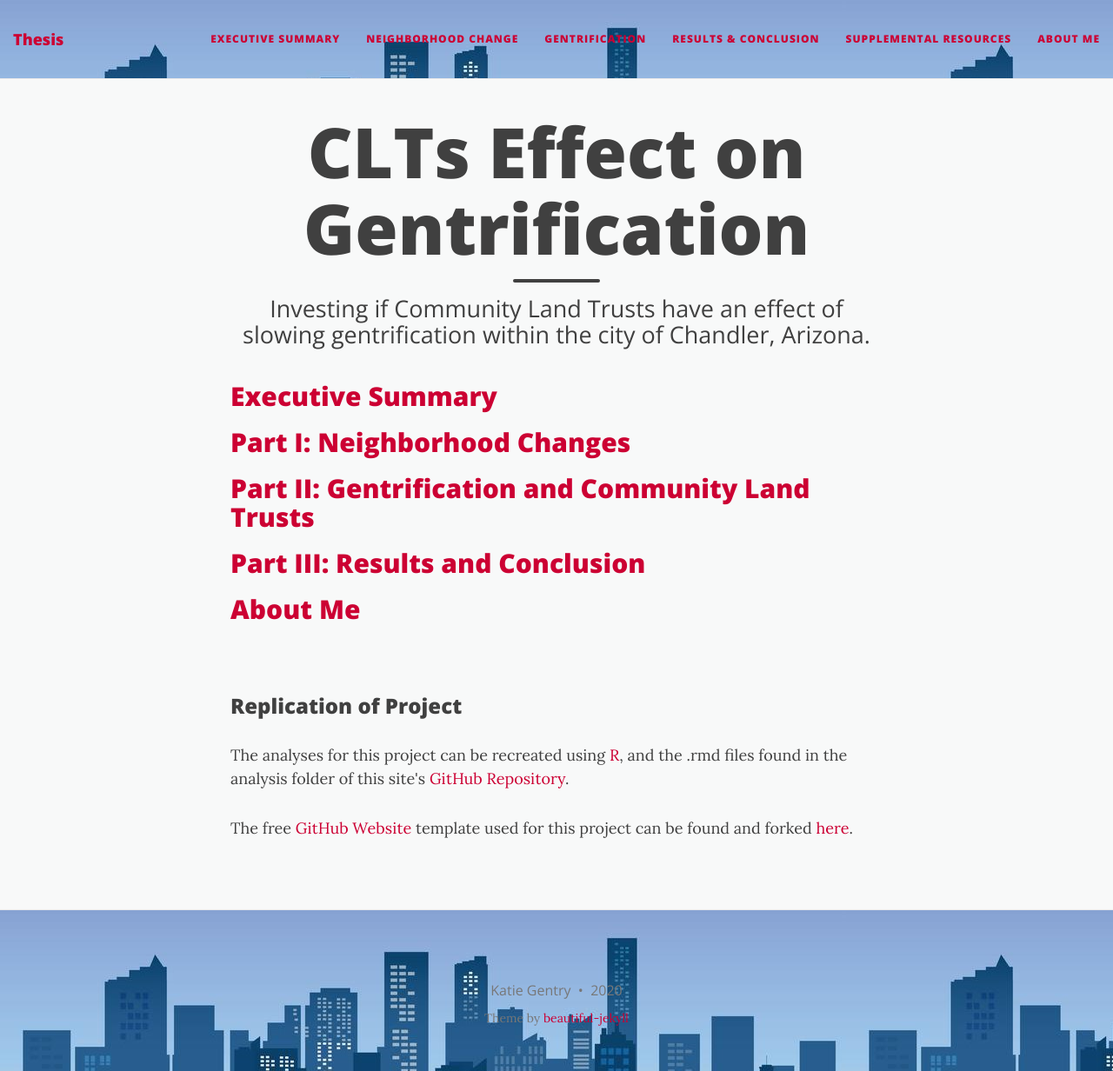
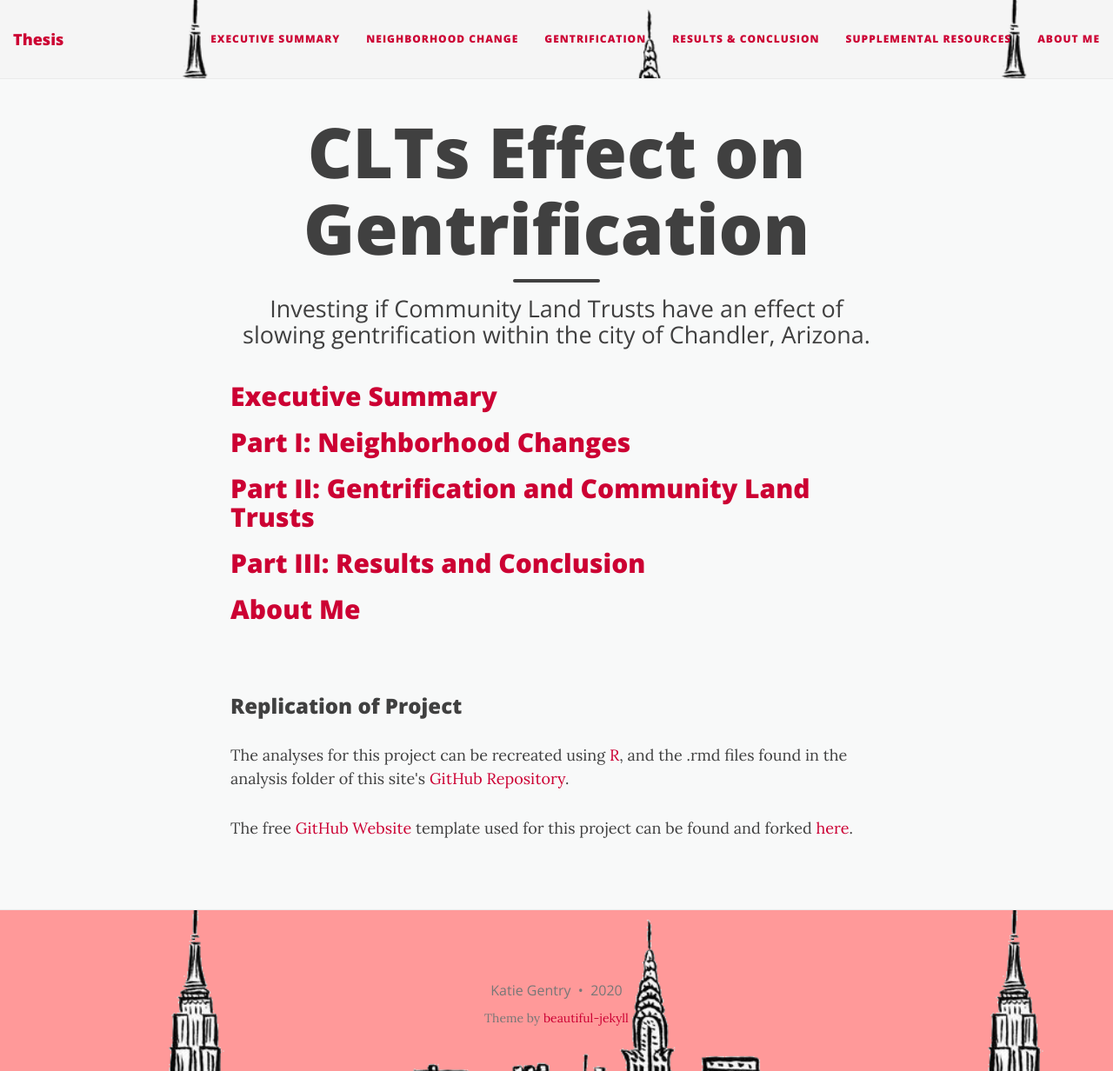
Before and after one commit to katiegentry07/thesis, a Jekyll site: the page built from index.html, in a window 1280 px wide and 1232 px high. Shown: the whole window at 87% size. Built offline with Jekyll 4.4.1, drawn with Linux system fonts in a browser that asks for light colours; nearby versions of some CDN libraries; the list of posts is cut into pages by our own code.

Commit message:
Update _config.yml

```diff
--- a/_config.yml
+++ b/_config.yml
@@ -51,8 +51,8 @@ footer-link-col: "#CC0033"
 # Alternatively, the navbar, footer, and page background can be set to use background images
 # instead of colour
 
-navbar-img: "/img/city-landscape.jpg"
-footer-img: "/img/city-landscape.jpg"
+navbar-img: "/img/city-landscape.png"
+footer-img: "/img/city-landscape.png"
 # page-img: "https://ricardoduraniii.files.wordpress.com/2017/10/cropped-img_20171019_085648249.jpg"
 
 # --- Footer options --- #
```
